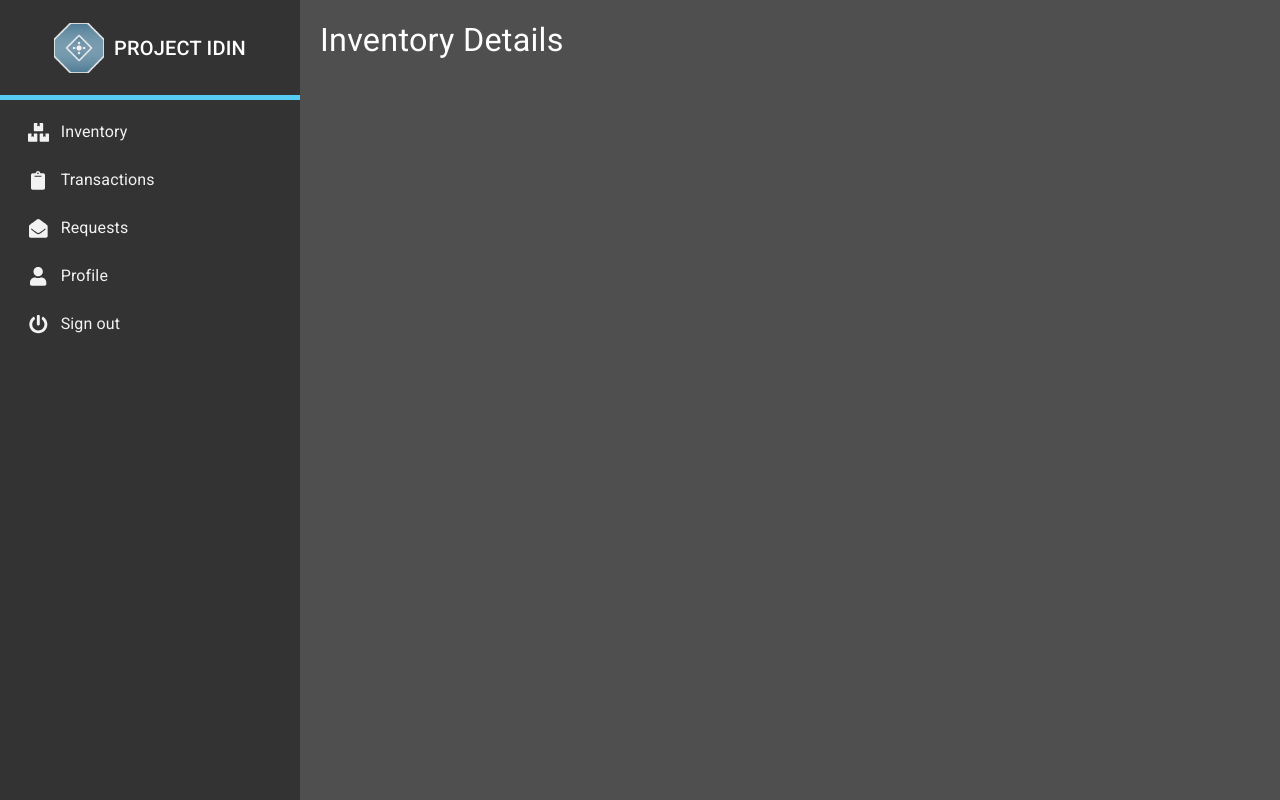
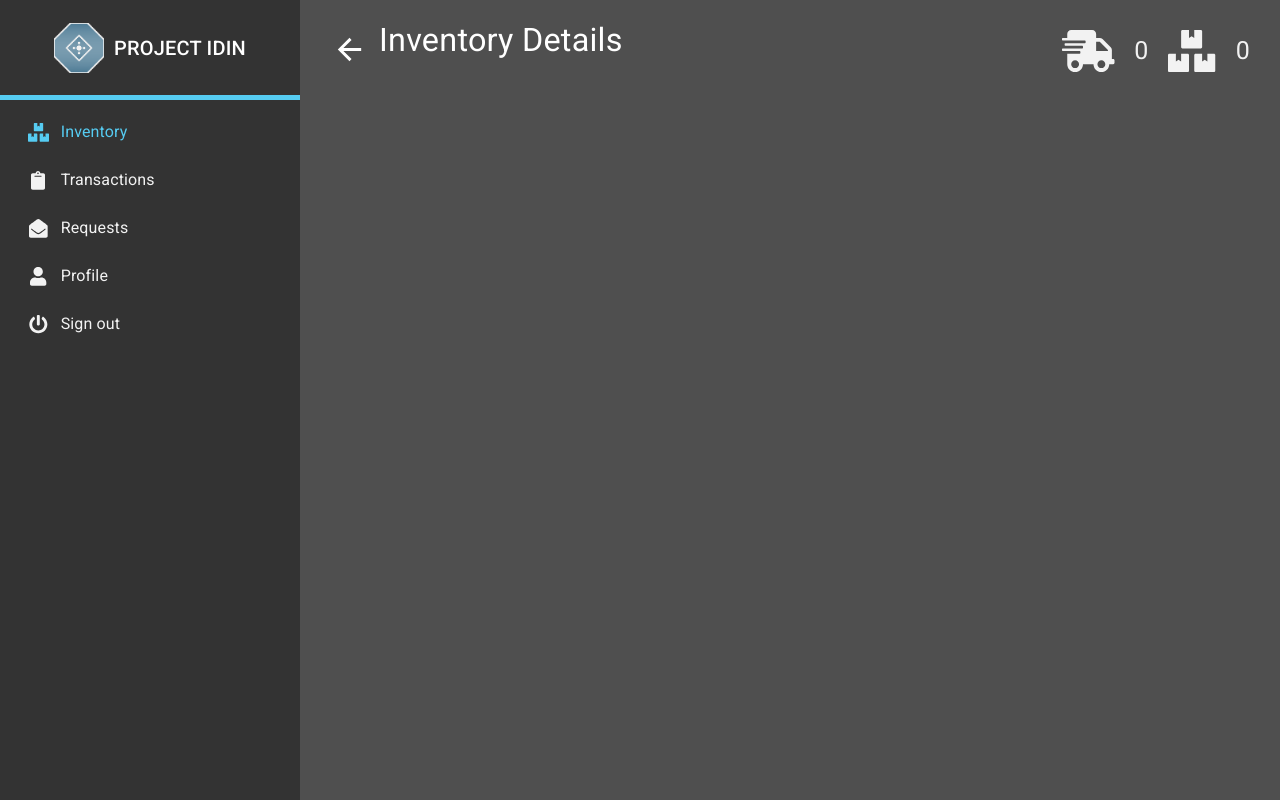
Before and after one commit to chrisrabe/project-idin, a React (Create React App) app in the folder idin-client/: page /inventory/1 in a window 1280 px wide. Built offline with nearby package versions, Linux system fonts and the light colour scheme; no server answers.

Commit message:
details page

```diff
--- a/idin-client/src/components/common/Navigation/NavItem/index.jsx
+++ b/idin-client/src/components/common/Navigation/NavItem/index.jsx
@@ -19,7 +19,7 @@ const NavItem = (props) => {
   } = props;
   const { pathname } = useLocation();
   const history = useHistory();
-  const isSelected = pathname === route;
+  const isSelected = pathname.includes(route) && route !== '/';
 
   const handleClick = useCallback(() => {
     if (!onClick) {
--- a/idin-client/src/components/routes/Inventory/InventoryCard/index.jsx
+++ b/idin-client/src/components/routes/Inventory/InventoryCard/index.jsx
@@ -1,4 +1,5 @@
-import React from 'react';
+import React, { useCallback } from 'react';
+import { useHistory } from 'react-router-dom';
 import {
   Card, Grid, Typography,
 } from '@material-ui/core';
@@ -23,6 +24,12 @@ const BodyText = styled(Typography)`
 
 const InventoryCard = (props) => {
   const { item } = props;
+  const history = useHistory();
+
+  const navigateToDetails = useCallback(() => {
+    history.push(`inventory/${item.id}`);
+  }, [history, item.id]);
+
   return (
     <MainContainer item container xs={3} alignItems="flex-start">
       <BodyContainer>
@@ -36,7 +43,7 @@ const InventoryCard = (props) => {
             <BodyText variant="body1" display="block" noWrap>{ item.description || 'No description' }</BodyText>
           </Grid>
           <Grid item xs={12}>
-            <Button color="default">DETAILS</Button>
+            <Button color="default" onClick={navigateToDetails}>DETAILS</Button>
             <Button color="primary">ADD</Button>
             <Button color="secondary">REMOVE</Button>
           </Grid>
--- /dev/null
+++ b/idin-client/src/components/routes/InventoryDetails/container/index.js
@@ -0,0 +1,19 @@
+import { bindActionCreators } from 'redux';
+import { connect } from 'react-redux';
+import * as invActions from 'actions/api/inventory';
+import InventoryDetails from '../index';
+
+function mapStateToProps(state) {
+  const { inventory } = state;
+  return {
+    selectedInventory: inventory.selectedInventory,
+  };
+}
+
+function mapStateToDispatch(dispatch) {
+  return {
+    invActions: bindActionCreators(invActions, dispatch),
+  };
+}
+
+export default connect(mapStateToProps, mapStateToDispatch)(InventoryDetails);
--- a/idin-client/src/components/routes/InventoryDetails/index.jsx
+++ b/idin-client/src/components/routes/InventoryDetails/index.jsx
@@ -1,22 +1,69 @@
-import React from 'react';
+import React, { useCallback, useEffect, useMemo } from 'react';
+import { useParams, useHistory } from 'react-router-dom';
 import Typography from '@material-ui/core/Typography';
 import styled from 'styled-components';
 import { Grid } from '@material-ui/core';
+import LabeledIcon from 'components/ui/LabeledIcon';
+import { faShippingFast, faBoxes } from '@fortawesome/free-solid-svg-icons';
+import { ArrowBack } from '@material-ui/icons';
+import IconButton from '@material-ui/core/IconButton';
 
 const HeaderContainer = styled(Grid)`
   padding: 20px;
+  display: flex;
+  flex-direction: row;
+  align-items: flex-start;
 `;
 
 const HeaderText = styled(Typography)`
   color: white;
 `;
 
-const InventoryDetails = () => (
-  <Grid container>
-    <HeaderContainer item xs={12}>
-      <HeaderText variant="h4">Inventory Details</HeaderText>
-    </HeaderContainer>
-  </Grid>
-);
+const StyledIconButton = styled(IconButton)`
+  color: white;
+`;
+
+const TopContainer = styled.div`
+  width: 100%;
+`;
+
+const InventoryDetails = (props) => {
+  const { selectedInventory, invActions } = props;
+  const { id } = useParams();
+
+  const history = useHistory();
+
+  useEffect(() => {
+    invActions.getInventoryDetails(id);
+  }, [id, invActions]);
+
+  const goBack = useCallback(() => {
+    history.goBack();
+  }, [history]);
+
+  return useMemo(() => {
+    const title = selectedInventory ? selectedInventory.name : 'Inventory Details';
+    const inTransit = selectedInventory ? selectedInventory.inTransit : 0;
+    const amount = selectedInventory ? selectedInventory.amount : 0;
+    const description = selectedInventory ? selectedInventory.description : 'No description';
+
+    return (
+      <TopContainer>
+        <Grid container>
+          <HeaderContainer item xs={6}>
+            <StyledIconButton onClick={goBack}>
+              <ArrowBack fontSize="large" />
+            </StyledIconButton>
+            <HeaderText variant="h4">{title}</HeaderText>
+          </HeaderContainer>
+          <HeaderContainer item container xs={6} direction="row" alignContent="center" justify="flex-end">
+            <LabeledIcon icon={faShippingFast} label={inTransit} color="#F2F2F2" size="3x" />
+            <LabeledIcon icon={faBoxes} label={amount} color="#F2F2F2" size="3x" />
+          </HeaderContainer>
+        </Grid>
+      </TopContainer>
+    );
+  }, [selectedInventory]);
+};
 
 export default InventoryDetails;
--- a/idin-client/src/components/routes/index.jsx
+++ b/idin-client/src/components/routes/index.jsx
@@ -3,4 +3,4 @@ export { default as Requests } from './Requests';
 export { default as Transactions } from './Transactions';
 export { default as Profile } from './Profile';
 export { default as Landing } from './Landing';
-export { default as InventoryDetails } from './InventoryDetails';
+export { default as InventoryDetails } from './InventoryDetails/container';
--- a/idin-client/src/components/ui/LabeledIcon/index.jsx
+++ b/idin-client/src/components/ui/LabeledIcon/index.jsx
@@ -16,16 +16,28 @@ const StyledIcon = styled(({ color, ...rest }) => <FontAwesomeIcon {...rest} />)
   color: ${(props) => (props.color ? props.color : '#333333')};
 `;
 
-const IconLabel = styled(Typography)`
-  margin-left: 10px;
+const LabelContainer = styled.div`
+  display: flex;
+  align-items: center;
+  justify-content: center;
+`;
+
+const IconLabel = styled(({ color, ...rest }) => <Typography {...rest} />)`
+  margin-left: 20px;
+  color: ${(props) => (props.color ? props.color : '#333333')};
+  ${(props) => (props.size !== 'lg' ? 'font-size: 25px;' : '')}
 `;
 
 const LabeledIcon = (props) => {
-  const { icon, label, color } = props;
+  const {
+    icon, label, color, size,
+  } = props;
   return (
     <MainContainer>
-      <StyledIcon icon={icon} color={color} size="lg" />
-      <IconLabel>{label}</IconLabel>
+      <StyledIcon icon={icon} color={color} size={size || 'lg'} />
+      <LabelContainer>
+        <IconLabel color={color} size={size || 'lg'}>{label}</IconLabel>
+      </LabelContainer>
     </MainContainer>
   );
 };
@@ -34,6 +46,7 @@ LabeledIcon.propTypes = {
   icon: PropTypes.any.isRequired,
   label: PropTypes.any.isRequired,
   color: PropTypes.string,
+  size: PropTypes.string,
 };
 
 export default LabeledIcon;
```
